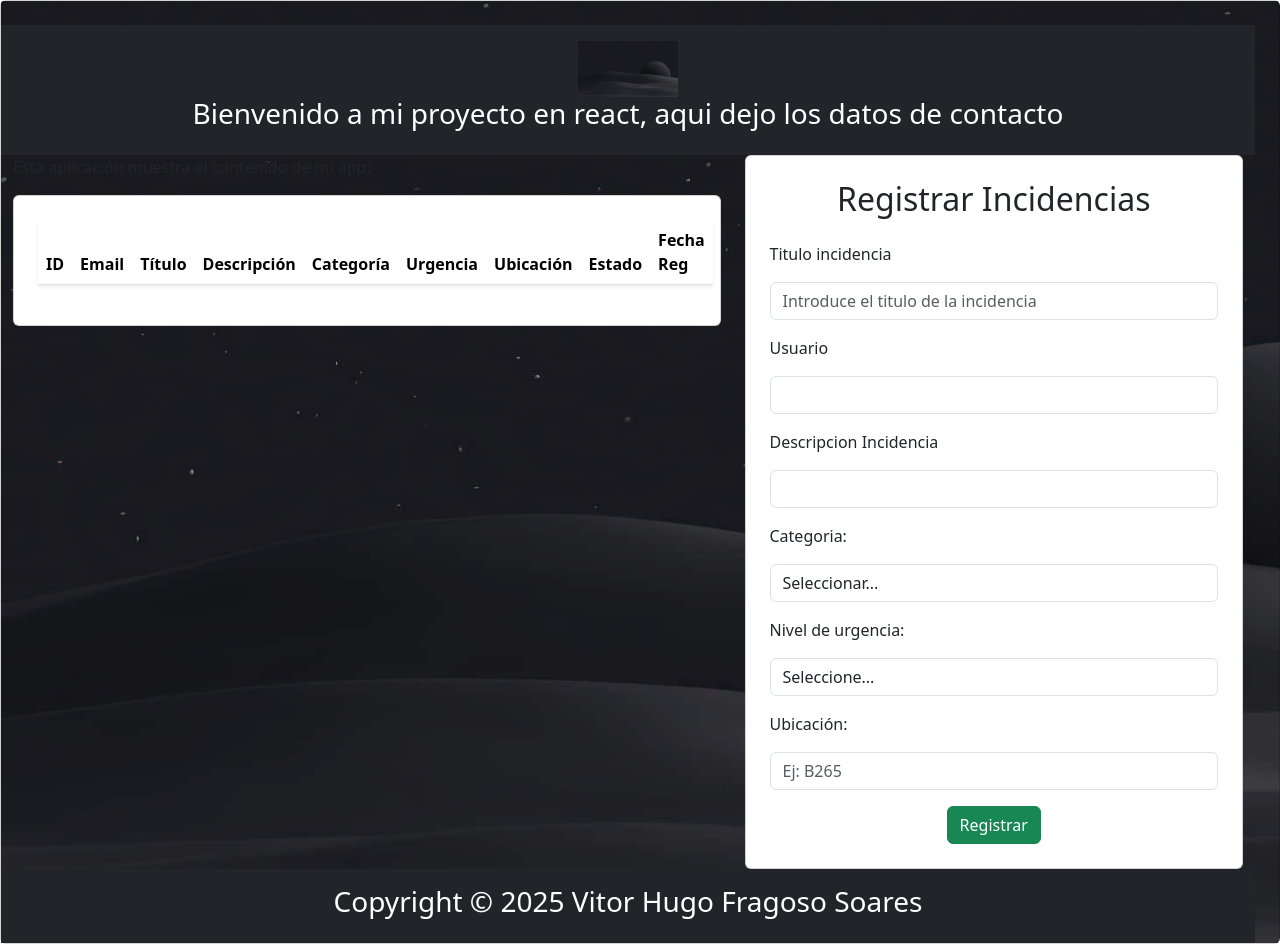
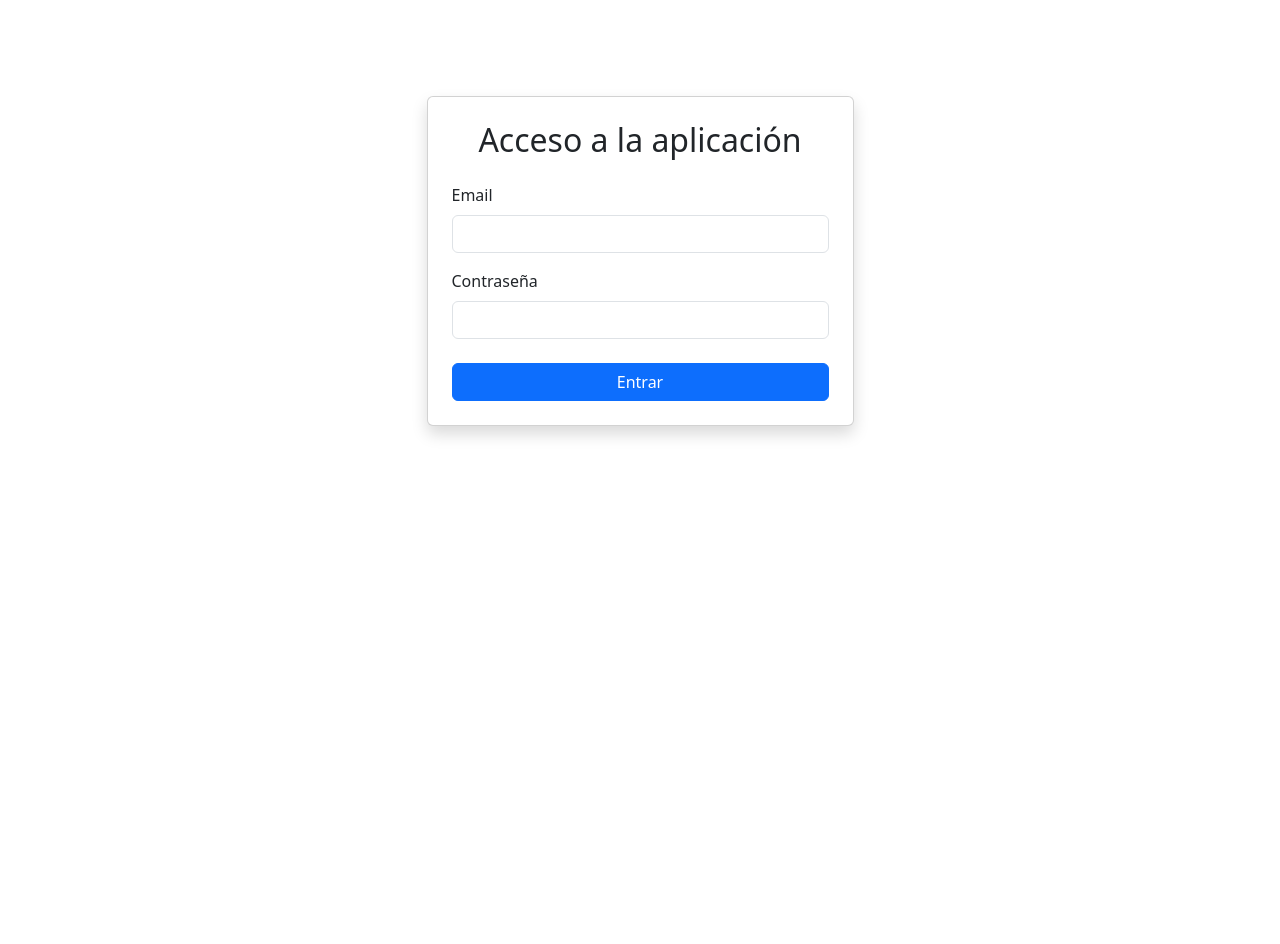
Before and after one commit to Vitor-HFS/ProyectoReact, a React (Create React App) app: page / in a window 1280 px wide. After the commit the page ends 800 px from the top, so only its background shows below. Built offline with nearby package versions, Linux system fonts and the light colour scheme; data requests are answered from the project's data file.

Commit message:
Agregar cambios para UT06_ACT1

```diff
--- /dev/null
+++ b/src/Components/Login.js
@@ -0,0 +1,54 @@
+import React, { useState } from "react";
+
+function Login({ onLogin }) {
+
+  const [email, setEmail] = useState("");
+  const [password, setPassword] = useState("");
+
+  const sendFormLogin = (event) => {
+    event.preventDefault();
+
+    if (!email || !password) {
+      alert("Por favor, completa todos los campos");
+      return;
+    }
+
+    onLogin(email, password);
+  };
+
+  return (
+    <div className="container mt-5">
+      <div className="card shadow p-4">
+        <h2 className="mb-4 text-center">Acceso a la aplicación</h2>
+
+        <form onSubmit={sendFormLogin}>
+          <div className="mb-3">
+            <label className="form-label">Email</label>
+            <input
+              type="email"
+              className="form-control"
+              value={email}
+              onChange={(e) => setEmail(e.target.value)}
+              required
+            />
+    </div>
+
+          <div className="mb-4">
+            <label className="form-label">Contraseña</label>
+            <input
+              type="password"
+              className="form-control"
+              value={password}
+              onChange={(e) => setPassword(e.target.value)}
+              required
+            />
+    </div>
+
+          <button type="submit" className="btn btn-primary w-100"> Entrar </button>
+</form>
+    </div>
+</div>
+  );
+}
+
+export default Login;
--- a/src/db/db.json
+++ b/src/db/db.json
@@ -6,7 +6,7 @@
         "id": 1,
         "nombre": "Ana",
         "email": "ana.lopez@educastur.org",
-        "password": "$2y$10$paOaxwKhEBC4W/cVeG85puc9W/hoMlzquXQ/6hrMD6VdqIc/mEToq",
+        "password": "contrasenia1",
         "rol": {
           "id": 1,
           "nombre_rol": "comun",
@@ -190,7 +190,7 @@
         "id": 9,
         "nombre": "Patricia",
         "email": "patricia.gomez@educastur.org",
-        "password": "$2y$10$2xnlupLIDZi4asqQTFUfu.GKWe/Hy8C07R1.CyvVrUq2JBjOoiiZC",
+        "password": "contra2",
         "rol": {
           "id": 2,
           "nombre_rol": "admin",
@@ -213,7 +213,7 @@
         "id": 10,
         "nombre": "David",
         "email": "david.ruiz@educastur.org",
-        "password": "$2y$10$WM.h8tqMhvbc//bQasC/0.l/xeQXEs83lcbvFnPzmbUwr5jWcShyW",
+        "password": "$2y$10$IseJzdePpE3oN/11ulZV9eDEdAbM6LyRx7C2NAq3w50H7VCLIRBBa",
         "rol": {
           "id": 2,
           "nombre_rol": "admin",
@@ -353,7 +353,7 @@
       "id": 9,
       "nombre": "Patricia",
       "email": "patricia.gomez@educastur.org",
-      "password": "$2y$10$2xnlupLIDZi4asqQTFUfu.GKWe/Hy8C07R1.CyvVrUq2JBjOoiiZC",
+      "password": "contra1",
       "rol": {
         "id": 2,
         "nombre_rol": "admin",
@@ -365,7 +365,7 @@
       "id": 10,
       "nombre": "David",
       "email": "david.ruiz@educastur.org",
-      "password": "$2y$10$WM.h8tqMhvbc//bQasC/0.l/xeQXEs83lcbvFnPzmbUwr5jWcShyW",
+      "password": "1234",
       "rol": {
         "id": 2,
         "nombre_rol": "admin",
--- a/src/main/App.js
+++ b/src/main/App.js
@@ -1,12 +1,65 @@
-// App.js
-import React from "react";
+import React, { useState, useEffect } from "react";
 import { UserManagementProvider } from '../UserManagementContext';
 import AppContent from './AppContent';
+import Login from "../Components/Login";
 
 function App() {
+
+  const [usuarioLogueado, setUsuarioLogueado] = useState(null);
+
+  const LOGIN_API_URL = "http://localhost:3004/login";
+const onLogin = async (email, password) => {
+  try {
+    const response = await fetch(
+      `http://localhost:3004/users?email=${email}&password=${password}`
+    );
+
+    const data = await response.json();
+
+    console.log("Respuesta:", data);
+
+    if (data.length > 0) {
+      setUsuarioLogueado(data[0]);
+      localStorage.setItem('usuarioLogueado', JSON.stringify(data[0]));
+      alert("Login correcto");
+    } else {
+      alert("Usuario o contraseña incorrectos");
+    }
+
+  } catch (error) {
+    console.error("Error:", error);
+    alert("Error de conexión");
+  }
+};
+
+const logout = () => {
+  localStorage.removeItem('usuarioLogueado');
+  setUsuarioLogueado(null);
+};
+
   return (
     <UserManagementProvider>
-      <AppContent />
+      {!usuarioLogueado ? (
+        <div className="container mt-5">
+          <div className="row justify-content-center">
+            <div className="col-md-5">
+              <Login onLogin={onLogin} />
+            </div>
+          </div>
+        </div>
+      ) : (
+        // Sí logueado pues mostrar layout completo ( el main + aside)
+        <div className="container-fluid mt-4">
+          <div className="row">
+            <main className="col-md-7">
+              <AppContent usuarioLogueado={usuarioLogueado} />
+            </main>
+            <aside className="col-md-5">
+            </aside>
+          </div>
+
+        </div>
+      )}
     </UserManagementProvider>
   );
 }
```
Also changed, not shown: package.json (+3 -4 lines), 1 other file (tests, documents, lock files or other folders).
